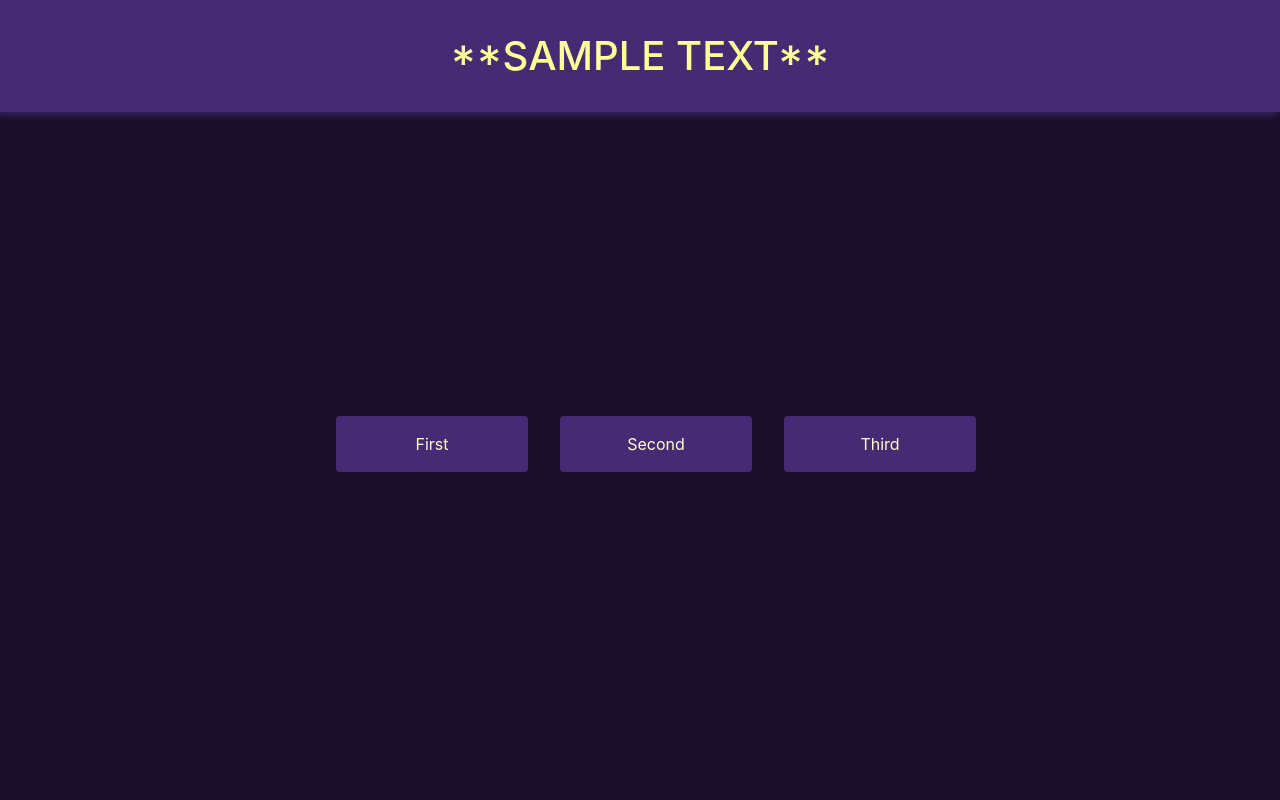
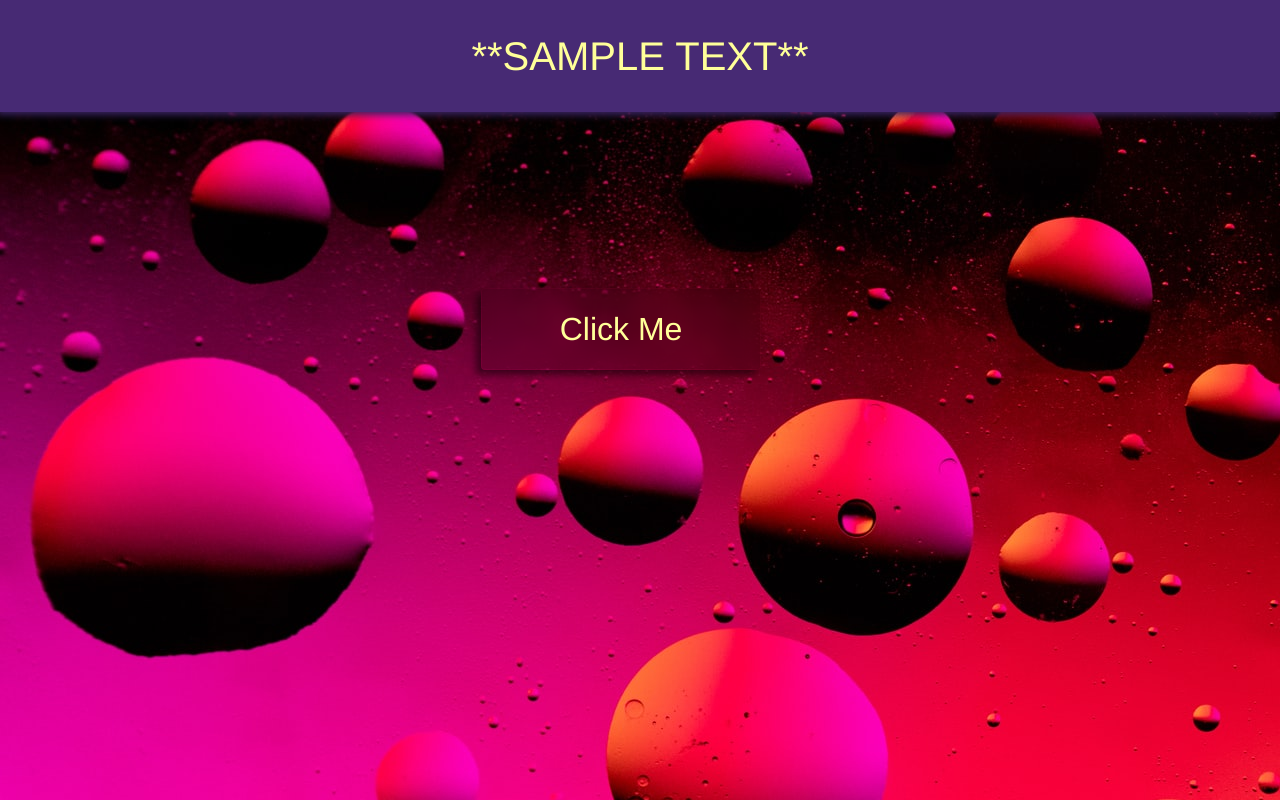
Before and after one commit to calbers1/playground, an Angular app: page / in a window 1280 px wide. Built offline with nearby package versions, Linux system fonts and the light colour scheme.

Commit message:
added grid layout, transparent button, and changable text on button click.

```diff
--- a/src/app/app.component.html
+++ b/src/app/app.component.html
@@ -1,9 +1,6 @@
 <app-nav></app-nav>
-<div class="main">
-<div class="btn btn-primary">First</div> <!--This-->
-<div class="btn btn-primary">Second</div><!--Is-->
-<div class="btn btn-primary">Third</div><!--Harder-->
-<!--<div class="btn btn-primary">Fourth</div>Than-->
-<!--<div class="btn btn-primary">Fifth</div>It-->
-<!--<div class="btn btn-primary">Sixth</div>Looks-->
+<div class="container">
+    <div class="row medSpace">&nbsp;</div>
+    <app-menu></app-menu>
+    <div class="row medSpace">&nbsp;</div>
 </div>
--- a/src/app/app.module.ts
+++ b/src/app/app.module.ts
@@ -5,11 +5,13 @@ import { AppRoutingModule } from './app-routing.module';
 import { AppComponent } from './app.component';
 import { BrowserAnimationsModule } from '@angular/platform-browser/animations';
 import { NavComponent } from './nav/nav.component';
+import { MenuComponent } from './menu/menu.component';
 
 @NgModule({
   declarations: [
     AppComponent,
-    NavComponent
+    NavComponent,
+    MenuComponent
   ],
   imports: [
     AlertModule,
--- /dev/null
+++ b/src/app/menu/menu.component.html
@@ -0,0 +1,15 @@
+<div class="row">
+    <div class="col-sm"></div>
+    <div class="col-sm">
+        <div class="btn btn-primary" (click)="changeText()">Click Me</div>
+    </div>
+    <div class="col-sm"></div>
+</div>
+<div class="row medSpace"></div>
+<div class="row">
+    <div class="col-sm"></div>
+    <div class="col-sm" id="messageBearer">
+        <h1 class="message">{{msg}}</h1>
+    </div>
+    <div class="col-sm"></div>
+</div>
--- /dev/null
+++ b/src/app/menu/menu.component.scss
@@ -0,0 +1,44 @@
+@import "../../styles.scss";
+.btn-primary{
+    //box-shadow: -4px 4px 4px darken($btn-primary, 8%);
+    min-width: 80%;
+    margin: 1rem;
+    padding: 1rem;
+    background-color: rgba(black, 0.1);
+    color: lighten(yellow, 30%);
+    font-size: 2rem;
+    transition: 0.5s ease;
+    border: solid 1px transparent;
+    backdrop-filter: blur(0.5rem);
+    background-clip: padding-box;
+    box-shadow: -5px 5px 7px rgba(black, 0.5);
+    text-align: center;
+    //border-color: lighten($btn-primary, 25%);
+}
+
+.btn-primary:hover{
+    box-shadow: -10px 10px 7px rgba(black, 0.5);
+    //background-color: $box-shadow;
+    color: lighten(yellow, 30%);
+    transform: translate(0px, -0.4rem);
+    //transform: scale(1.1, 1.1);
+    transition: 0.3s ease;
+}
+.btn-primary:hover:active{
+    background-color: rgba(black, 0.1);
+    border: solid 1px transparent;
+    color: lighten(yellow, 30%);
+    box-shadow: -1px 1px 4px rgba(black, 0.5);
+    transform: translate(0px, -0.1rem);
+    transition: 0.1s;
+}
+
+.message{
+    font-size: 10rem;
+    color: lighten(yellow, 30%);
+    transition: 1s;
+}
+
+#messageBearer{
+    text-align: center;
+}
--- /dev/null
+++ b/src/app/menu/menu.component.ts
@@ -0,0 +1,28 @@
+import { Component, ElementRef, OnInit, ViewChild } from '@angular/core';
+
+@Component({
+  selector: 'app-menu',
+  templateUrl: './menu.component.html',
+  styleUrls: ['./menu.component.scss']
+})
+export class MenuComponent implements OnInit {
+
+  constructor() { }
+
+
+  messages = ["", "This", "is", "harder", "than", "it", "seems"];
+  textCounter = 0;
+  msg = this.messages[this.textCounter]
+  changeText(){
+    this.textCounter++;
+    this.msg = this.messages[this.textCounter]
+
+    if (this.textCounter >= 7){
+      this.textCounter = 0;
+    }
+  }
+
+  ngOnInit(): void {
+  }
+
+}
--- a/src/styles.scss
+++ b/src/styles.scss
@@ -3,36 +3,20 @@ $main :  rgba(25, 15, 41);
 $btn-primary : lighten($main, 20%);
 $box-shadow : lighten($main, 15%);
 
+@keyframes circle{
+    0% {left: 0%; top: 0%;}
+    25% {left: 50%; top: 0%;}
+    50% {left: 50%; top: 50%;}
+    75% {left: 0%; top: 50%;}
+    100% {left: 0%; top: 0%;}
+}
+
 body{
 background-color: $main;
+background-image: url("assets/images/bg.jpg");
+font-family: Helvetica, Arial, sans-serif;
 }
 
-.btn-primary{
-    //box-shadow: -4px 4px 4px darken($btn-primary, 8%);
-    max-width: 20%;
-    min-width: 15%;
-    margin: 1rem;
-    margin-top: 1rem;
-    margin-bottom: 1rem;
-    padding: 1rem;
-    background-color: $btn-primary;
-    color: lighten(yellow, 40%);
-    transition: 0.5s ease;
-    border: none;
-    //border-color: lighten($btn-primary, 25%);
+.medSpace{
+    height: 10rem;
 }
-
-.btn-primary:hover{
-    box-shadow: -5px 5px 7px $box-shadow;
-    //background-color: $box-shadow;
-    color: lighten(yellow, 40%);
-    transform: translate(0px, -0.4rem);
-    //transform: scale(1.1, 1.1);
-    transition: 0.3s ease;
-}
-.btn-primary:hover:active{
-    background-color: lighten($btn-primary, 10%);
-    box-shadow: -1px 1px 4px $box-shadow;
-    transform: translate(0px, -0.1rem);
-    transition: 0.1s;
-}
```
Also changed, not shown: src/assets/images/bg.jpg (added), 1 other file (tests, documents, lock files or other folders).
